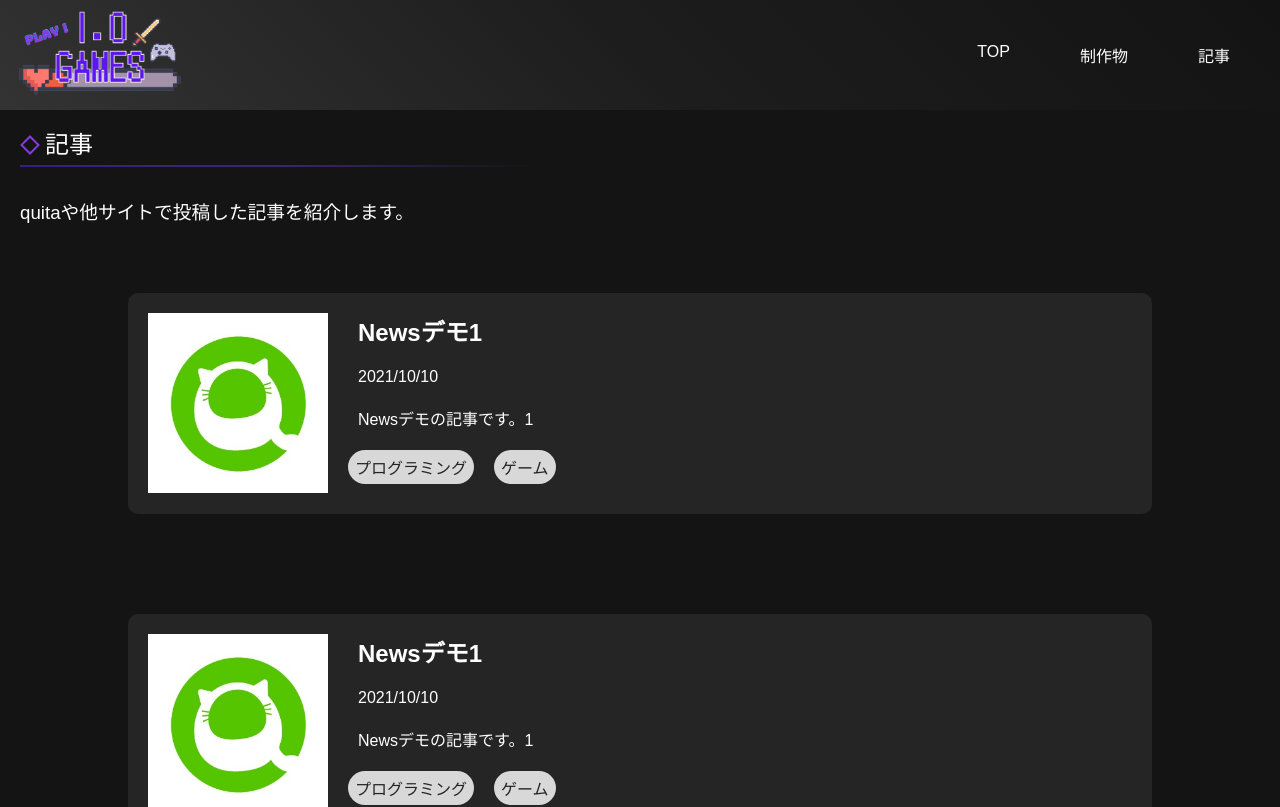
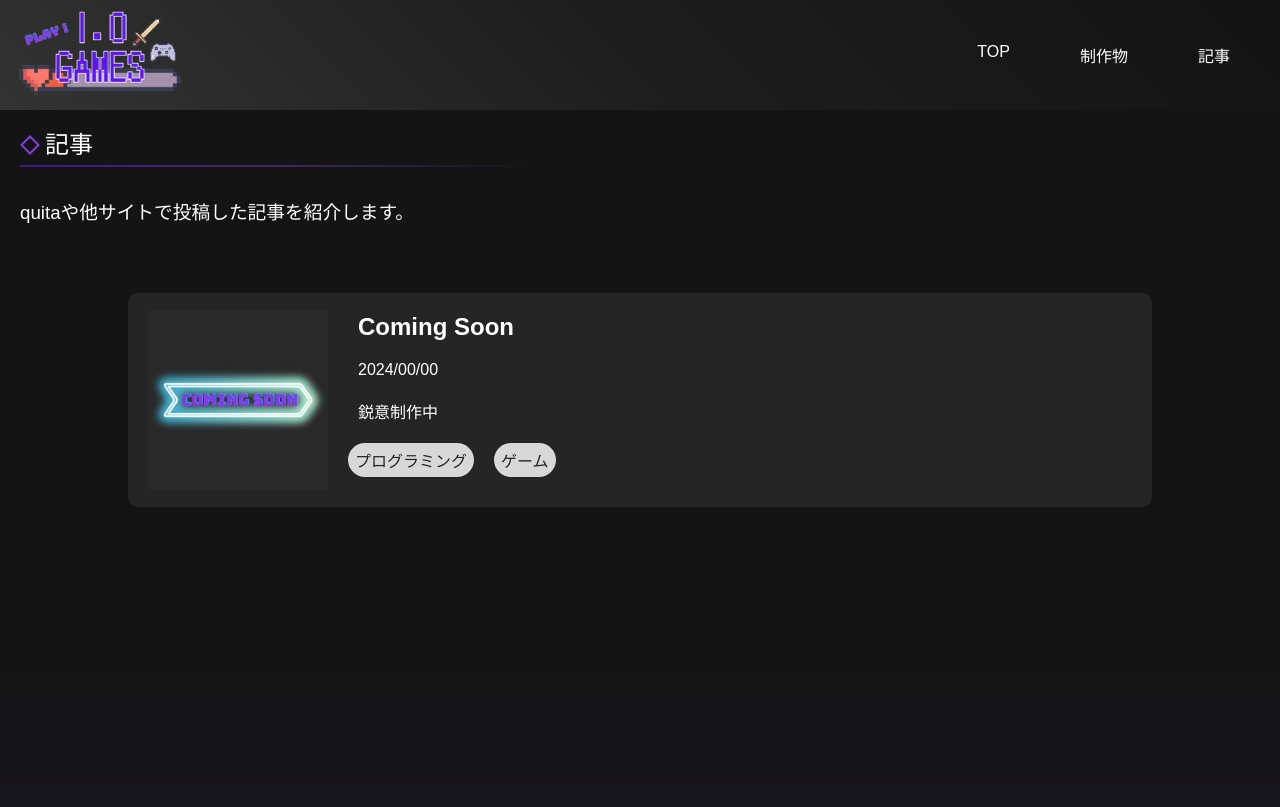
Before and after one commit to ooguroiori/daikokunsite, a React (Create React App) app: page /Article in a window 1280 px wide. Shown: the top 807 px of the page. Built offline with nearby package versions, Linux system fonts and the light colour scheme; a web font is replaced by a local one.

Commit message:
feat: comingsoonの追加

```diff
--- a/src/assets/data/news.json
+++ b/src/assets/data/news.json
@@ -1,51 +1,9 @@
 [
     {
-        "title": "Newsデモ1",
-        "date": "2021/10/10",
-        "content": "Newsデモの記事です。1",
-        "img": "./img/news/quita.jpg",
+        "title": "Coming Soon",
+        "date": "2024/00/00",
+        "content": "鋭意制作中",
+        "img": "./img/news/ComingSoon.jpg",
         "tags": ["プログラミング", "ゲーム"]
-    },
-    {
-        "title": "Newsデモ1",
-        "date": "2021/10/10",
-        "content": "Newsデモの記事です。1",
-        "img": "./img/news/quita.jpg",
-        "tags": ["プログラミング", "ゲーム"]
-    },
-    {
-        "title": "Newsデモ1",
-        "date": "2021/10/10",
-        "content": "Newsデモの記事です。1",
-        "img": "./img/news/quita.jpg",
-        "tags": ["プログラミング", "ゲーム"]
-    },
-    {
-        "title": "Newsデモ1",
-        "date": "2021/10/10",
-        "content": "Newsデモの記事です。1",
-        "img": "./img/news/quita.jpg",
-        "tags": ["プログラミング", "ゲーム"]
-    },
-    {
-        "title": "Newsデモ1",
-        "date": "2021/10/10",
-        "content": "Newsデモの記事です。1",
-        "img": "./img/news/quita.jpg",
-        "tags": ["プログラミング", "ゲーム"]
-    },
-    {
-        "title": "Newsデモ1",
-        "date": "2021/10/10",
-        "content": "Newsデモの記事です。1",
-        "img": "./img/news/quita.jpg",
-        "tags": ["プログラミング", "ゲーム"]
-    },
-    {
-        "title": "Newsデモ2",
-        "date": "2021/10/11",
-        "content": "Newsデモの記事です。2",
-        "img": "./img/news/quita.jpg",
-        "tags": ["デザイン", "UI/UX"]
     }
 ]
--- a/src/tsx/styles/Item.scss
+++ b/src/tsx/styles/Item.scss
@@ -12,8 +12,8 @@ $radius: 3px;
 
 /* 個々のアイテムのスタイル */
 .animated-item {
-    max-width: 350px;
-    height: 450px;
+    width: 350px;
+    height: 500px;
     background-color: #303030;
     color: #fff;
     margin-bottom: 20px;
@@ -21,6 +21,9 @@ $radius: 3px;
     opacity: 0; /* 初期状態は非表示 */
     transform: translateY(30px); /* 少し下から始める */
     transition: opacity 0.6s ease-out, transform 0.6s ease-out;
+    overflow: hidden; /* はみ出す内容を隠す */
+    text-overflow: ellipsis; /* はみ出したテキストを省略 */
+    white-space: nowrap; /* テキストを1行に収める */
 
     &.visible {
         opacity: 1;
@@ -35,8 +38,8 @@ $radius: 3px;
 
 /* アイテム内の画像スタイル */
 .animated-item img {
-    max-width: 100%;
-    height: auto;
+    width: 100%;
+    height: 200px;
     border-radius: $radius;
 }
 
@@ -61,8 +64,8 @@ $radius: 3px;
     }
 
     .animated-item {
-        max-width: 270px;
-        height: 350px;
+        width: 270px;
+        height: 380px;
     }
 
     .item-details h2 {
--- a/src/tsx/views/components/block/Introduction.jsx
+++ b/src/tsx/views/components/block/Introduction.jsx
@@ -63,7 +63,7 @@ const Introduction = (props) => {
                     <h3>自分とサイトについて</h3>
                     <p>はじめまして、I.Oと申します。好きなゲームはハクスラ系、オープンワールド、ARPGとかです。インディーゲームもやります。</p>
                     <p>職場ではフロントエンジニアとして働いており、現在Webアプリケーションやサイトを作成したりしています。</p>
-                    <p>このサイトでは自身の制作物や技術等を発信していけたらなーと思っています。拙い出来かもしれませんが大目に見てください。</p>
+                    <p>このサイトでは自身の制作物や技術等を発信していけたらなーと思っています。拙い出来かもしれませんがこれからどんどんアップデートしていこうと思っていますのでよろしくお願いします。</p>
                 </div>
             </div>
             <div className="intro-img">
--- a/src/tsx/views/components/block/Item.jsx
+++ b/src/tsx/views/components/block/Item.jsx
@@ -5,7 +5,7 @@ const Item = () => {
     // アイテムデータの配列
     const items = [
         { id: 1, title: 'ホヨバの犬', description: '原神、崩壊スターレイルの育成素材の必要数を表示できるツールです。\n\nNetlifyというツールを使用して公開しています。', image: './img/hoyodog.jpg', link: "https://hoyoverse-pet.netlify.app/" },
-        { id: 2, title: 'UESHIMAMUSEUM', description: 'KANKUROUESHIMAMUSEUMのLPです。\n\nLPだけでなく、チームで入館管理システムも作成しました。', image: './img/KUM.jpg', link: "https://ueshima-museum.com/" },
+        { id: 2, title: 'Coming Soon...', image: './img/Comingsoon.jpg', description: '鋭意制作中' }
     ];
 
     const itemsRef = useRef([]);
```
Also changed, not shown: public/img/ComingSoon.jpg (added), public/img/news/ComingSoon.jpg (added).
